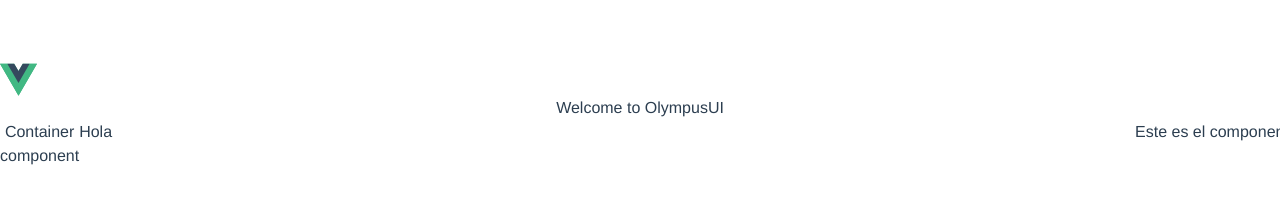
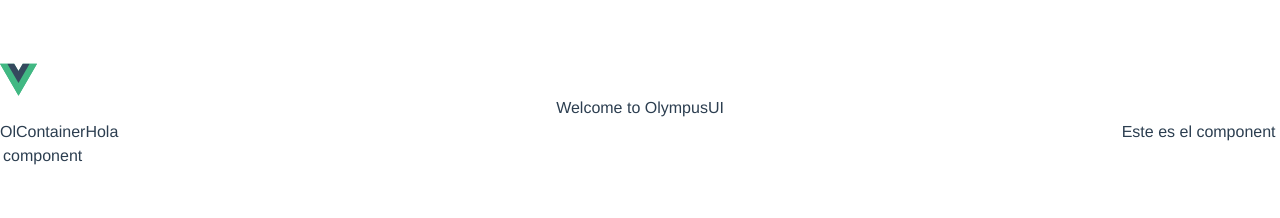
Before and after one commit to mduquem1/olympus-ui, a Vue app: page / in a window 1280 px wide. Shown: the top 218 px of the page. Built offline with nearby package versions, Linux system fonts and the light colour scheme.

Commit message:
more stuff

```diff
--- a/package.json
+++ b/package.json
@@ -1,6 +1,7 @@
 {
   "name": "olympus-ui",
-  "version": "0.1.0",
+  "version": "0.1.1",
+  "license": "MIT",
   "scripts": {
     "dev": "vite",
     "build": "vite build",
--- a/src/App.vue
+++ b/src/App.vue
@@ -1,22 +1,22 @@
 <template>
   <img alt="Vue logo" src="./assets/vue.svg" />
   <h1>Welcome to OlympusUI</h1>
-  <Container :isFlexCol="true">
-    <h2>Container component</h2>
-    <Container :isFlexCol="true">
+  <OlContainer :isFlexCol="true">
+    <h2>OlContainer component</h2>
+    <OlContainer :isFlexCol="true">
       <h3>Hola</h3>
-      <p>Este es el component container</p>
-    </Container>
-  </Container>
+      <p>Este es el component OlContainer</p>
+    </OlContainer>
+  </OlContainer>
 </template>
 
 <script>
-import Container from './components/ui/container/index.vue'
+import OlContainer from './components/ui/container/index.vue';
 export default {
   name: 'App',
   components: {
-    Container
-  }
+    OlContainer,
+  },
 };
 </script>
 
--- a/src/components/forms/MarkdownInput.vue
+++ b/src/components/forms/MarkdownInput.vue
@@ -18,8 +18,8 @@
           Preview
         </a>
       </div>
-      <MarkdownDisplay v-show="isPreview" :content="renderMarkdown" />
-      <TextareaInput
+      <OlMarkdownDisplay v-show="isPreview" :content="renderMarkdown" />
+      <OlTextareaInput
         v-show="!isPreview"
         class="markdown-input textarea textarea-bordered textarea-lg w-full h-full"
         :label="label"
@@ -31,13 +31,14 @@
 </template>
 
 <script>
-import TextareaInput from './TextareaInput.vue';
-import MarkdownDisplay from '../ui/markdown-display/index.vue';
+import OlTextareaInput from './TextareaInput.vue';
+import OlMarkdownDisplay from '../ui/markdown-display/index.vue';
 
 export default {
+  name: 'OlMarkdownInput',
   components: {
-    TextareaInput,
-    MarkdownDisplay,
+    OlTextareaInput,
+    OlMarkdownDisplay,
   },
   data() {
     return {
--- a/src/components/forms/TextInput.vue
+++ b/src/components/forms/TextInput.vue
@@ -16,6 +16,7 @@
 
 <script>
 export default {
+  name: 'OlTextInput',
   data() {
     return {
       text: '',
--- a/src/components/forms/TextareaInput.vue
+++ b/src/components/forms/TextareaInput.vue
@@ -15,6 +15,7 @@
 
 <script>
 export default {
+  name: 'OlTextareaInput',
   props: {
     modelValue: {
       message: String,
--- a/src/components/ui/button/index.vue
+++ b/src/components/ui/button/index.vue
@@ -6,7 +6,7 @@
 
 <script>
 export default {
-  name: 'Button',
+  name: 'OlButton',
   props: {
     text: {
       type: String,
--- a/src/components/ui/container/index.vue
+++ b/src/components/ui/container/index.vue
@@ -9,6 +9,7 @@
 
 <script>
 export default {
+  name: 'OlContainer',
   props: {
     isFlexCol: {
       type: Boolean,
--- a/src/components/ui/loader/index.vue
+++ b/src/components/ui/loader/index.vue
@@ -8,7 +8,9 @@
 </template>
 
 <script>
-export default {};
+export default {
+  name: 'OlLoader',
+};
 </script>
 
 <style lang="scss" scoped>
--- a/src/components/ui/markdown-display/index.vue
+++ b/src/components/ui/markdown-display/index.vue
@@ -9,6 +9,7 @@
 import { marked } from 'marked';
 
 export default {
+  name: 'OlMarkdownDisplay',
   props: {
     content: {
       type: String,
```
Also changed, not shown: src/olympus-ui.js (+14 -14 lines), 2 other files (tests, documents, lock files or other folders).
